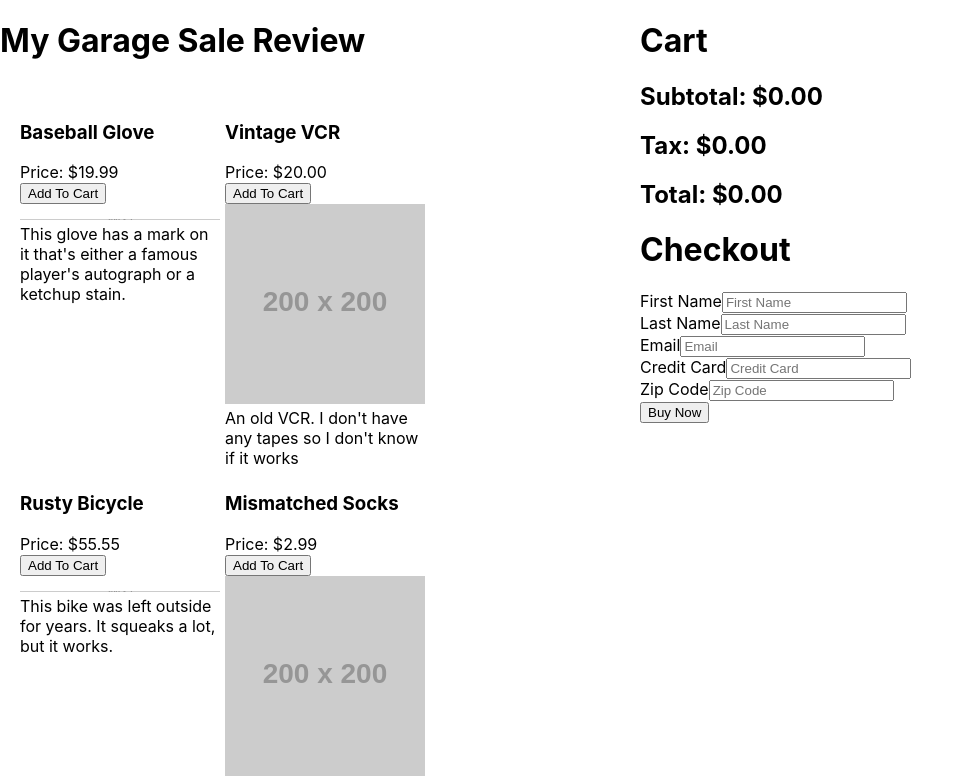
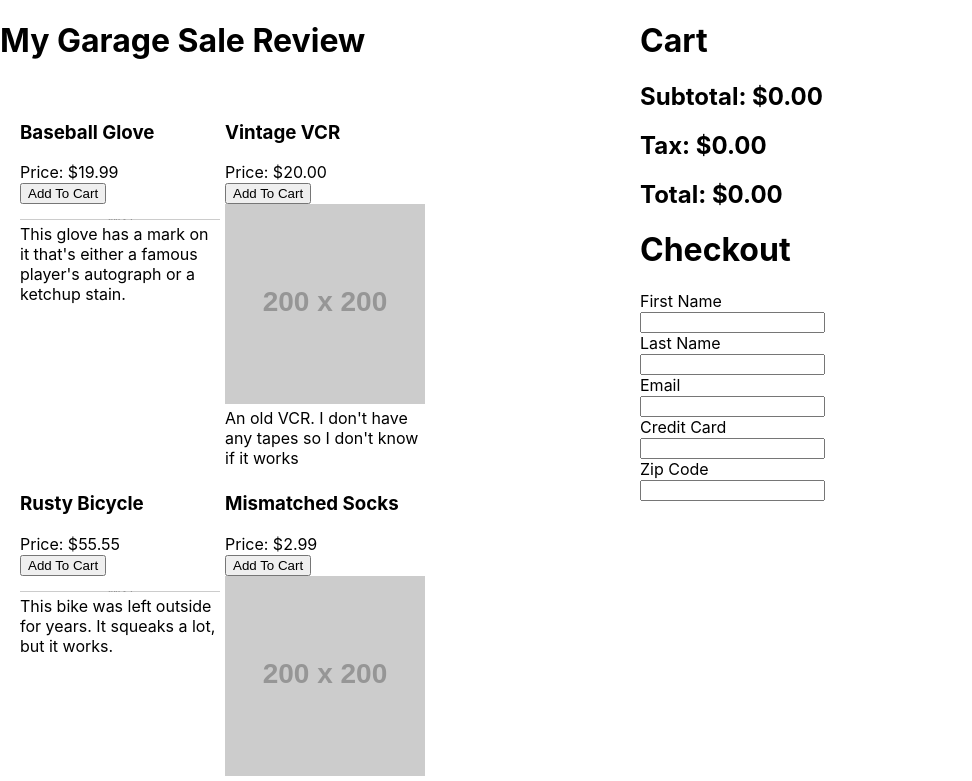
Before and after one commit to christina-ml/mid-assessment-review, a React (Create React App) app: page / in a window 1280 px wide. Shown: the top 781 px of the page, without its empty margins (0-972 px from the left). Built offline with nearby package versions, Linux system fonts and the light colour scheme.

Commit message:
commented out my code for checkout. Coding along with Greg

```diff
--- a/src/App.js
+++ b/src/App.js
@@ -112,7 +112,37 @@ class App extends Component {
 
           {/* Checkout (component) */}
           <h1>Checkout</h1>
-          <form id="checkout" onSubmit={this.handleSubmit}>
+          <form>
+            <div>
+              <label htmlFor="first-name">First Name</label>
+              <br />
+              <input type="text" id="first-name" />
+            </div>
+            <div>
+              <label htmlFor="last-name">Last Name</label>
+              <br />
+              <input type="text" id="last-name" />
+            </div>
+            <div>
+              <label htmlFor="email">Email</label>
+              <br />
+              <input type="text" id="email" />
+            </div>
+            <div>
+              <label htmlFor="credit-card">Credit Card</label>
+              <br />
+              <input type="text" id="credit-card" />
+            </div>
+            <div>
+              <label htmlFor="zip-code">Zip Code</label>
+              <br />
+              <input type="text" id="zip-code" />
+            </div>
+
+          </form>
+
+
+            {/* <form id="checkout" onSubmit={this.handleSubmit}>
             <div>
               <label htmlFor="firstName">First Name</label>
               <input
@@ -164,7 +194,7 @@ class App extends Component {
               />
             </div>
             <button type="submit">Buy Now</button>
-          </form>
+          </form>*/}
         </div>
       </div>
     )
```
